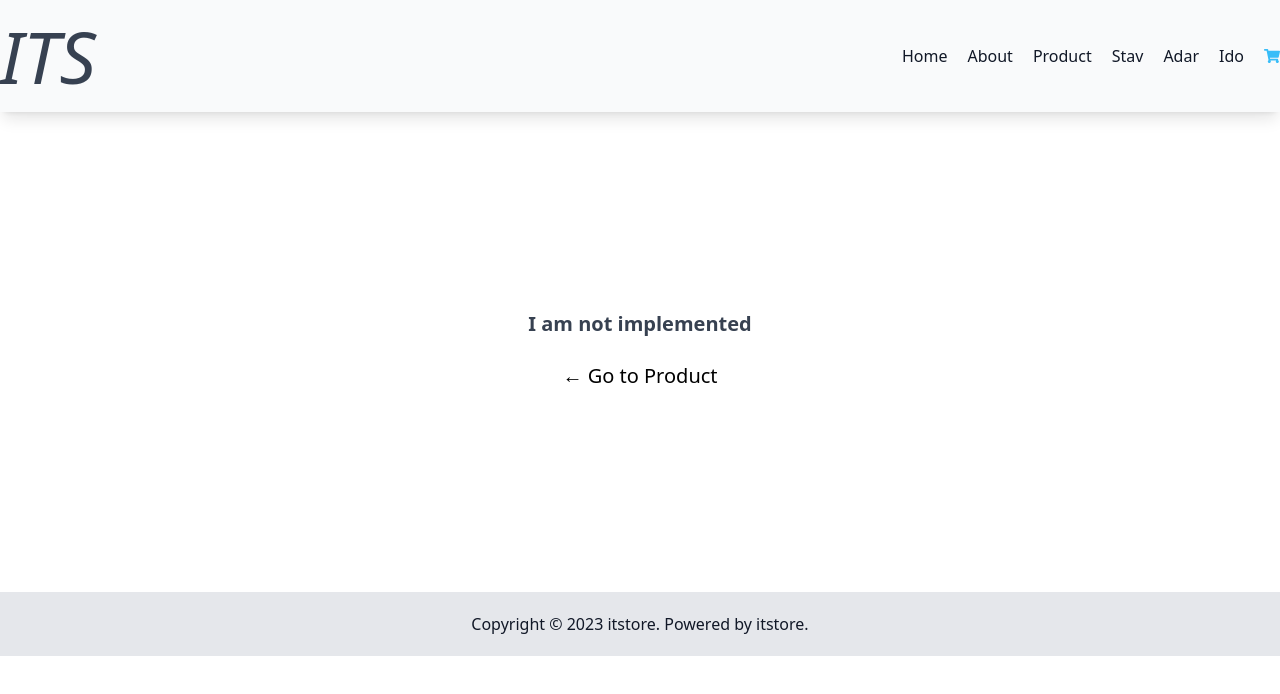
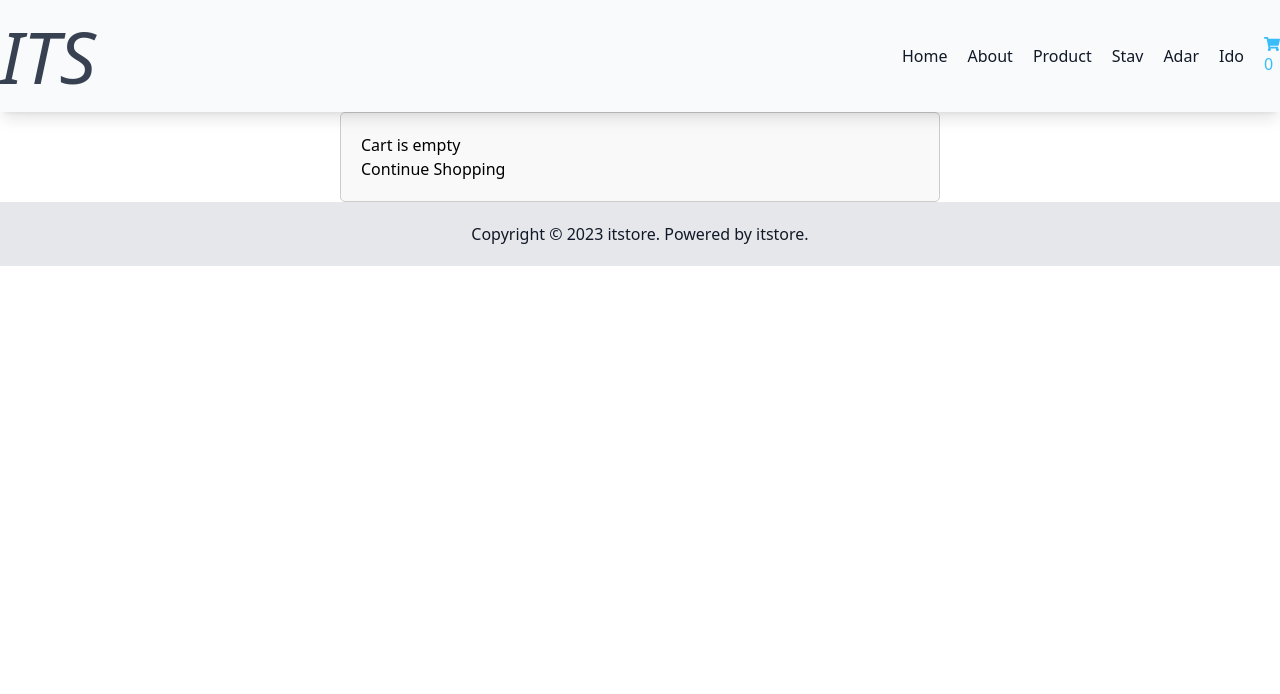
Before and after one commit to KaTziRadar/itstore-main, a React (Create React App) app: page /cart in a window 1280 px wide. Shown: the top 694 px of the page. Built offline with nearby package versions, Linux system fonts and the light colour scheme; the HTML template or start-up script is replaced by a standard one.

Commit message:
make shoping cart

```diff
--- a/package.json
+++ b/package.json
@@ -11,6 +11,7 @@
     "react-icons": "^4.8.0",
     "react-router-dom": "^6.10.0",
     "react-scripts": "5.0.1",
+    "react-use-cart": "^1.13.0",
     "web-vitals": "^2.1.4"
   },
   "scripts": {
--- a/src/App.js
+++ b/src/App.js
@@ -1,4 +1,4 @@
-import React from "react";
+import React, { useState } from "react";
 import Home from "./pages/Home";
 import About from "./pages/About";
 import Product from "./pages/Product";
@@ -13,18 +13,19 @@ import ProductDetails from "./components/ProductDetails";
 import Cart from "./pages/Cart";
 
 const App = () => {
+  const [cart,setCart] = useState([]);
   return (
     <section className="">
-      <Navbar />
+      <Navbar size={cart.length}/>
 
       <main>
         <Routes>
           <Route path="/" element={<Home />} />
           <Route path="/about" element={<About />} />
-          <Route path="/product" element={<Product />} />
+          <Route path="/product" element={<Product cart={cart} setCart={setCart} />} />
           <Route path="product/:id" element={<ProductDetails />} />
           <Route path="/:id" element={<ProductDetails />} />
-          <Route path="/cart" element={<Cart />} />
+          <Route path="/cart" element={<Cart cart={cart} setCart={setCart} />} />
           <Route path="*" element={<Notfound />} />
           <Route path="/stav" element={<StavPage />} />
           <Route path="/adar" element={<Adar />} />
--- a/src/components/Navbar.js
+++ b/src/components/Navbar.js
@@ -1,6 +1,6 @@
 import { Link, NavLink } from "react-router-dom";
 import { FaShoppingCart } from "react-icons/fa";
-const Navbar = () => {
+const Navbar = ({size}) => {
   return (
     <div className="shadow-lg backdrop-blur-lg py-5 text-gray-900 bg-gray-50">
       <nav className="flex items-center container mx-auto">
@@ -31,6 +31,7 @@ const Navbar = () => {
           <li>
             <NavLink to="/cart">
               <FaShoppingCart />
+              <span>{size}</span>
             </NavLink>
           </li>
 
--- a/src/components/SingleProduct.js
+++ b/src/components/SingleProduct.js
@@ -1,7 +1,23 @@
+import { useState } from "react";
 import { Link } from "react-router-dom";
 
-const SingleProduct = ({ product }) => {
+const SingleProduct = ({ product,cart}) => {
   const { img, title, brand, price } = product;
+
+  const addToCart = (id,img, title, brand, price) =>
+  {
+    const obj = {
+      id,img, title, brand, price,quantity:1
+    }
+    const index = cart.cart.findIndex(product => product.id === obj.id);
+    if(index !== -1) {
+      cart.cart[index].quantity++;
+    } else {
+      cart.setCart([...cart.cart,obj]);
+      console.log("Cart element",cart.cart)
+    }
+
+  }
   return (
     <div className="single-product flex flex-col bg-gray-50 gap-3 shadow-md hover:shadow-xl hover:scale-105 duration-300 px-4 py-7 rounded-sm overflow-hidden">
       <div className="flex justify-center">
@@ -37,7 +53,7 @@ const SingleProduct = ({ product }) => {
           </button>
         </Link>
         <button
-          onClick={() => console.log("adding to cart")}
+          onClick={() => addToCart(product.id,product.img , product.title,product.brand,product.price)}
           className="bg-sky-400 text-sky-50 hover:bg-sky-50 hover:text-sky-400 duration-300 border border-sky-400 px-2 py-1 rounded-md"
         >
           add to cart
--- /dev/null
+++ b/src/pages/Cart.css
@@ -0,0 +1,42 @@
+/* ShoppingCart.css */
+
+.cart-container {
+    max-width: 600px;
+    margin: 0 auto;
+    padding: 20px;
+    border: 1px solid #ccc;
+    border-radius: 5px;
+    background-color: #f9f9f9;
+}
+
+.product {
+    display: flex;
+    margin-bottom: 20px;
+}
+
+.product img {
+    width: 100px;
+    height: 100px;
+    margin-right: 20px;
+}
+
+.product-details {
+    flex-grow: 1;
+}
+
+.product-details h3 {
+    margin-top: 0;
+}
+
+.product-details p {
+    margin: 5px 0;
+}
+
+.product-details button {
+    margin-right: 10px;
+}
+
+.total-price {
+    margin-top: 20px;
+    font-weight: bold;
+}
--- a/src/pages/Cart.js
+++ b/src/pages/Cart.js
@@ -1,19 +1,64 @@
 import { Link } from "react-router-dom";
+import './Cart.css';
+import { NavLink } from "react-router-dom";
 
-const Cart = () => {
-  return (
-    <div className="h-[30rem] flex flex-col gap-5  items-center justify-center">
-      <h1 className="text-center text-xl font-semibold text-gray-700">
-        I am not implemented
-      </h1>
-      <Link
-        to="/product"
-        className="text-xl py-1 text-center hover:text-cyan-500 duration-300 select-none"
-      >
-        &larr; Go to Product
-      </Link>
-    </div>
-  );
+const Cart = (cart) => {
+  console.log(cart);
+
+  const continueShopping = () => {
+   window.location.href='/product'
+}
+
+const convertToInteger = (str) => {
+  return parseInt(str.replace(/[^0-9]/g, ''), 10);
 };
 
+const handleQuantityChange = (productId, change) => {
+  cart.setCart(prevCart => {
+      const updatedCart = prevCart.map(item => {
+          if (item.id === productId) {
+              const newQuantity = item.quantity + change;
+              if (newQuantity <= 0) {
+                  // If new quantity is zero or negative, remove the item from cart
+                  return null;
+              }
+              return { ...item, quantity: newQuantity };
+          }
+          return item;
+      });
+      // Filter out null values (items with zero quantity)
+      return updatedCart.filter(item => item !== null);
+  });
+}
+const totalPrice = cart.cart.reduce((total, product) => total + (convertToInteger(product.price) * product.quantity), 0);
+
+return (
+  <div id="cart" className="cart-container">
+      {cart.cart.length === 0 ? (
+          <div>
+              <p>Cart is empty</p>
+              <button onClick={continueShopping}>Continue Shopping</button>
+          </div>
+      ) : (
+          <div>
+              {cart.cart.map(product => (
+                  <div key={product.id} className="product">
+                      <img src={product.img} alt={product.title} />
+                      <div className="product-details">
+                          <h3>{product.title}</h3>
+                          <p>Brand: {product.brand}</p>
+                          <p>Price: ${product.price}</p>
+                          <p>Quantity: {product.quantity}</p>
+                          <button onClick={() => handleQuantityChange(product.id, 1)}>Add</button>
+                          <button onClick={() => handleQuantityChange(product.id, -1)}>Delete</button>
+                      </div>
+                  </div>
+              ))}
+              <p className="total-price">Total Price: ${totalPrice.toFixed(2)}</p>
+          </div>
+      )}
+  </div>
+);
+}
+
 export default Cart;
--- a/src/pages/Product.js
+++ b/src/pages/Product.js
@@ -2,7 +2,8 @@ import { useState, useEffect, useRef } from "react";
 import SingleProduct from "../components/SingleProduct";
 import { Link } from "react-router-dom";
 
-const Products = () => {
+const Products = (cart,setCart) => {
+
   const [products, setProducts] = useState([]);
   const [filterProducts, setFilterProducts] = useState([]);
   const [isLoading, setIsLoading] = useState(false);
@@ -37,7 +38,7 @@ const Products = () => {
       }
     };
     getData();
-  }, []);
+  },[]);
 
   if (isLoading)
     return (
@@ -56,6 +57,7 @@ const Products = () => {
     );
 
   return (
+
     <div className="container mx-auto pb-20">
       <h2 className="text-center text-3xl py-10">All Products</h2>
       <div className="flex justify-between gap-10">
@@ -95,7 +97,7 @@ const Products = () => {
           <div className="grid grid-cols-3 gap-10 ">
             {filterProducts &&
               filterProducts.map((product) => (
-                <SingleProduct key={product.id} product={product} />
+                <SingleProduct key={product.id} product={product} cart={cart} setCart={setCart}/>
               ))}
           </div>
         </div>
```
Also changed, not shown: 1 other file (tests, documents, lock files or other folders).
